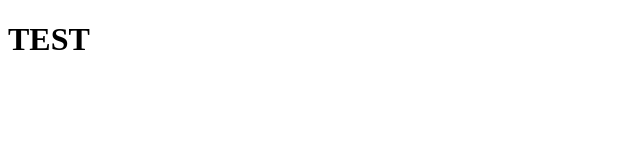
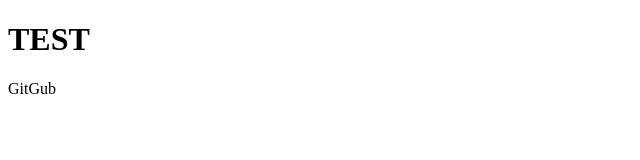
Before and after one commit to RifqiAsy/belajar-GIT, a plain HTML site: page index.html in a window 1280 px wide. Shown: the full height of the page, 0-640 px from the left. Drawn offline with Linux system fonts and the light colour scheme.

Commit message:
Menambah paragraf

```diff
--- a/index.html
+++ b/index.html
@@ -7,5 +7,6 @@
 </head>
 <body>
     <h1>TEST</h1>
+    <p>GitGub</p>
 </body>
 </html>
```
